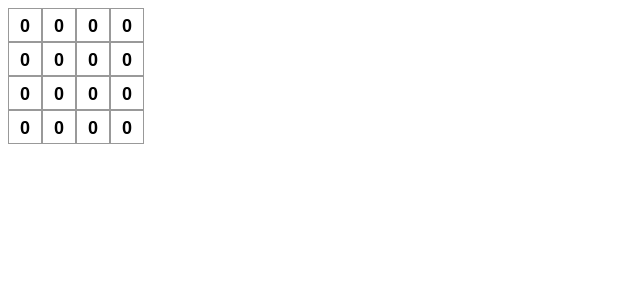
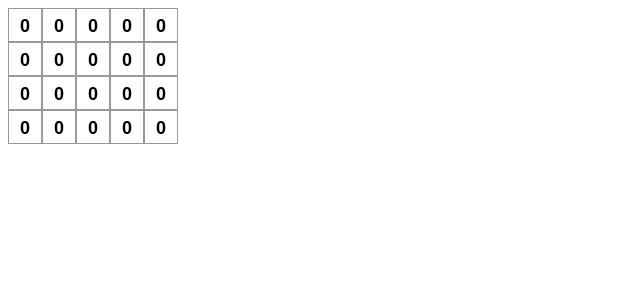
Before and after one commit to oogFranz/prime-paint, a React (Create React App) app: page / in a window 1280 px wide. Shown: the top 300 px of the page, without its empty margins (0-640 px from the left). Built offline with nearby package versions, Linux system fonts and the light colour scheme.

Commit message:
Make field size changeable.

```diff
--- a/src/App.js
+++ b/src/App.js
@@ -5,7 +5,7 @@ class App extends Component {
   render() {
     return (
       <div className="App">
-        <Board />
+        <Board column={5} row={4} />
       </div>
     );
   }
--- a/src/Board.js
+++ b/src/Board.js
@@ -4,7 +4,9 @@ import Square from "./Square";
 export default class Board extends Component {
   constructor(props) {
     super(props);
-    const squares = Array.from(new Array(4), () => new Array(4).fill(0));
+    const squares = Array.from(new Array(this.props.column), () =>
+      new Array(this.props.row).fill(0)
+    );
     this.state = {
       squares: squares,
     };
@@ -26,24 +28,18 @@ export default class Board extends Component {
   }
 
   renderRow(row) {
-    return (
-      <div className="board-row">
-        {this.renderSquare(0, row)}
-        {this.renderSquare(1, row)}
-        {this.renderSquare(2, row)}
-        {this.renderSquare(3, row)}
-      </div>
-    );
+    const columns = [];
+    for (let i = 0; i < this.props.column; i++) {
+      columns.push(this.renderSquare(i, row));
+    }
+    return <div className="board-row">{columns}</div>;
   }
 
   render() {
-    return (
-      <div className="Board">
-        {this.renderRow(0)}
-        {this.renderRow(1)}
-        {this.renderRow(2)}
-        {this.renderRow(3)}
-      </div>
-    );
+    const rows = [];
+    for (let i = 0; i < this.props.row; i++) {
+      rows.push(this.renderRow(i));
+    }
+    return <div className="Board">{rows}</div>;
   }
 }
```
